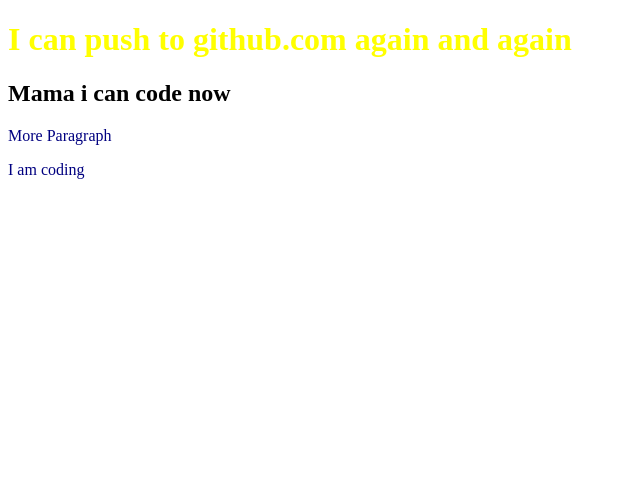
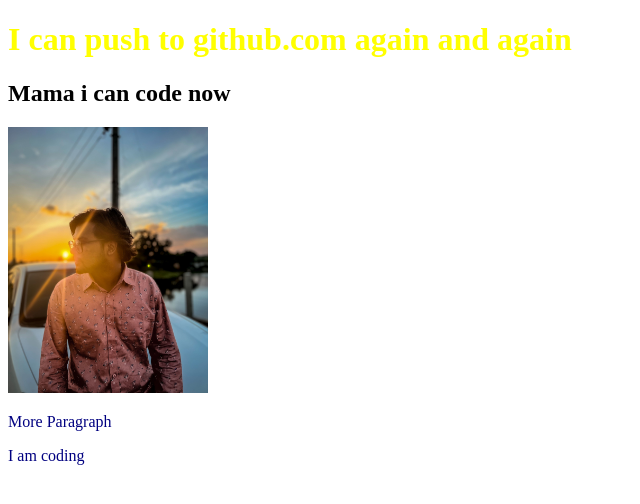
Before and after one commit to Rhythm2511/WEB1, a plain HTML site: page index.html in a window 1280 px wide. Shown: the whole page, without its empty margins (0-640 px from the left). Drawn offline with Linux system fonts and the light colour scheme.

Commit message:
added rhythm

```diff
--- a/index.html
+++ b/index.html
@@ -10,6 +10,7 @@
 <body>
     <h1>I can push to github.com again and again</h1>
     <h2>Mama i can code now</h2>
+    <img src="h.jpg" alt="rhythm" style="width: 200px ; height:200 px;">
     <p>More Paragraph</p>
     <p>I am coding</p>
 
```
Also changed, not shown: h.jpg (added).
